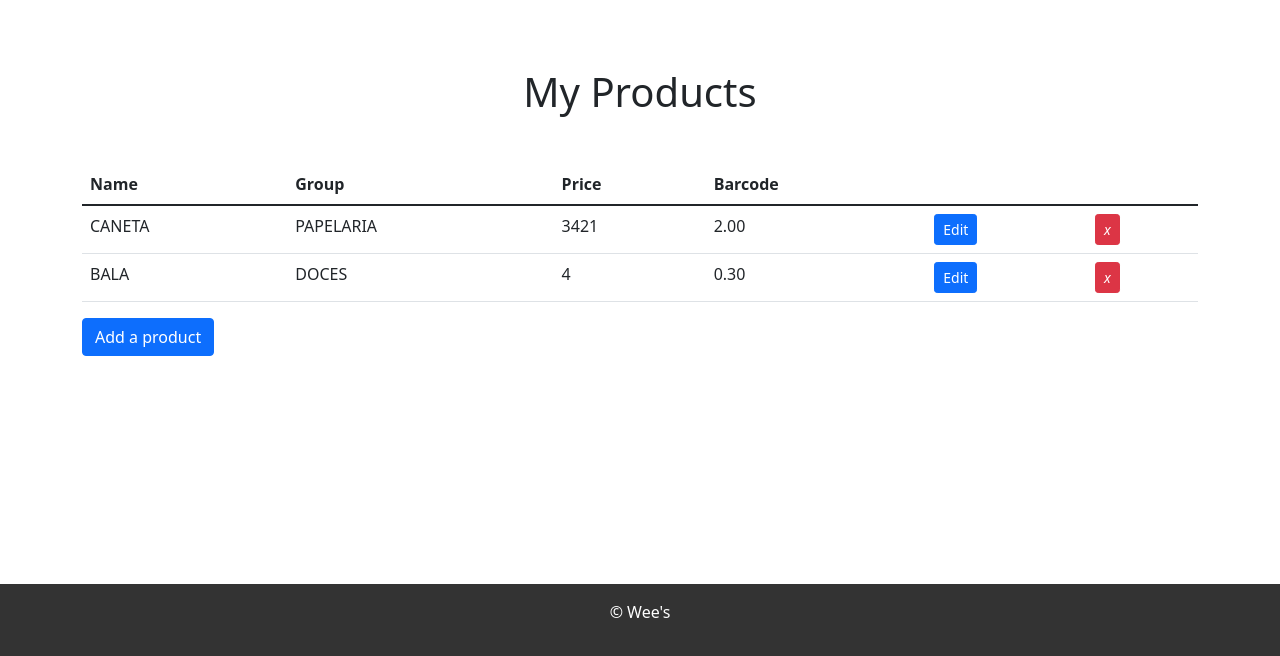
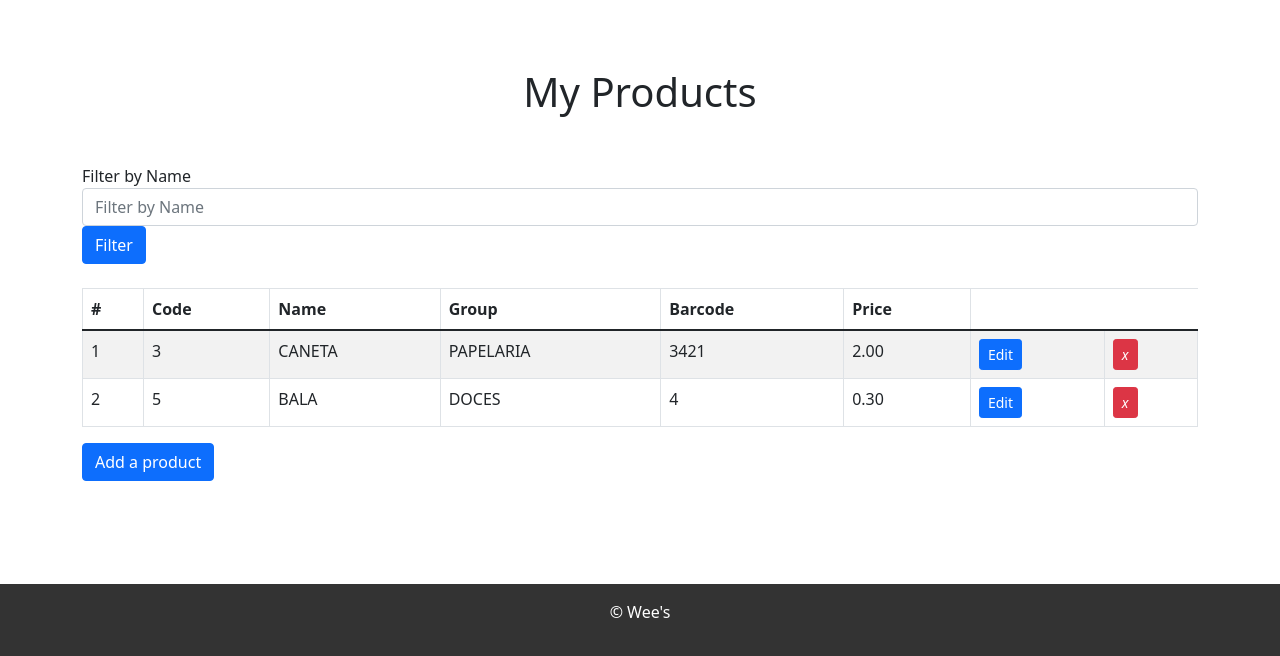
Before and after one commit to luizlee107/Point-of-Sale-System, a Django app: page /product in a window 1280 px wide. Shown: the part 144-800 px from the top of the page. Run offline with Django 4.2, Linux system fonts and the light colour scheme; data comes from the database, SQL or seed files in the repository; both versions use the stored data as it was after the commit; some libraries are stand-ins or nearby versions.

Commit message:
add_cart

```diff
--- a/app/forms.py
+++ b/app/forms.py
@@ -8,6 +8,7 @@ class ProductForm(forms.ModelForm):
     class Meta:
         model = Product
         fields = ['id','name', 'group','barcode','price']
+
 
 class PurchaseForm(forms.ModelForm):
     class Meta:
--- a/app/models.py
+++ b/app/models.py
@@ -38,6 +38,16 @@ class Pos(models.Model):
         return self.name
 
 
+class Cart(models.Model):
+    product = models.ForeignKey(Product, on_delete=models.CASCADE)
+    quantity = models.PositiveIntegerField(default=1)
+    price = models.DecimalField(max_digits=10, decimal_places=2, default=0.00)
+    group = models.CharField(max_length=100)
+    barcode = models.CharField(max_length=50)
+
+
+
+
 class Purchase(models.Model):
     purchase_code = models.AutoField(primary_key=True)
     name=models.CharField(max_length=100)
--- a/app/templates/product.html
+++ b/app/templates/product.html
@@ -1,7 +1,5 @@
 {% extends 'base.html' %}
 {% load static %}
-
-
 
 {% block title %}Weelee{% endblock %}
 
@@ -9,31 +7,56 @@
     <div class="container">
       <div class="px-5 my-5 text-center">
         <h1>My Products</h1>
+      </div>
+      <form class="form-inline mt-3" method="get" action="{% url 'product' %}">
 
+        <label for="filterName" class="sr-only">Filter by Name</label>
+        <input type="text" class="form-control" id="filterName" name="name" placeholder="Filter by Name">
+        <button type="submit" class="btn btn-primary mb-2">Filter</button>
+      </form>
+
+
+        <div class="table-responsive mt-3">
+
+          <table class="table table-striped table-bordered table-hover table">
+          <thead>
+              <tr>
+                  <th scope="col">#</th>
+                  <th scope="col">Code</th>
+                  <th scope="col">Name</th>
+                  <th scope="col">Group</th>
+                  <th scope="col">Barcode</th>
+                  <th scope="col">Price</th>
+              </tr>
+          </thead>
+          <tbody>
+                  {% for product in products %}
+                  <tr>
+                      <td>{{ forloop.counter }}</td>
+                      <td>{{ product.id }}</td>
+                      <td>{{ product.name }}</td>
+                      <td>{{ product.group }}</td>
+                      <td>{{ product.barcode }}</td>
+                      <td>{{ product.price }}</td>
+                      <td>
+                        <button class="btn btn-primary btn-sm" hx-get="{% url 'edit_product' pk=product.pk %}" hx-target="#dialog">Edit</button>
+                      </td>
+                      <td>
+                      <a href="{% url 'remove_product' pk=product.id %}" class="btn btn-danger btn-sm">
+                        <i class="fa fa-trash"> x </i>
+                      </a>
+                      </td>
+
+                  </tr>
+                  {% endfor %}
+          </tbody>
+      </table>
       </div>
 
-
-      <table class="table">
-        <thead>
-          <tr>
-            <th>Name</th>
-            <th>Group</th>
-            <th>Price</th>
-            <th>Barcode</th>
-            <th></th>
-          </tr>
-        </thead>
-        <tbody hx-trigger="load, productListChanged from:body" hx-get="{% url 'product_list' %}" hx-target="this">
-          <tr>
-            <td class="spinner-border" role="status">
-              <span class="visually-hidden">Loading...</span>
-            </td>
-          </tr>
-        </tbody>
-      </table>
       <button hx-get="{% url 'add_product' %}" hx-target="#dialog" class="btn btn-primary">
         Add a product
       </button>
+
     </div>
 
     <!-- Placeholder for the modal -->
@@ -51,5 +74,4 @@
       </div>
     </div>
 
-
 {% endblock %}
--- a/app/templates/product_list.html
+++ /dev/null
@@ -1,18 +0,0 @@
-
-{% for product in products %}
-<tr id="product-{{ product.pk }}" class="product-row">
-
-  <td>{{ product.name }}</td>
-  <td>{{ product.group }}</td>
-  <td>{{ product.barcode }}</td>
-  <td>{{ product.price }}</td>
-  <td>
-    <button class="btn btn-primary btn-sm" hx-get="{% url 'edit_product' pk=product.pk %}" hx-target="#dialog">Edit</button>
-  </td>
-  <td>
-  <a href="{% url 'remove_product' pk=product.id %}" class="btn btn-danger btn-sm">
-    <i class="fa fa-trash"> x </i>
-</a>
-</td>
-</tr>
-{% endfor %}
--- a/app/urls.py
+++ b/app/urls.py
@@ -21,7 +21,5 @@ urlpatterns = [
 
 
 
-    path('delete_product/<int:pk>',views.delete_product,name='delete_product'),
-    path('popup_content',views.products2,name='popup_content'),
     path('calculator/',views.calc,name='calc')
 ]
--- a/app/views.py
+++ b/app/views.py
@@ -8,59 +8,37 @@ from django.views.decorators.http import require_POST
 from django.shortcuts import get_object_or_404
 
 def pos(request):
-    # Initialize variables
-    cart_items = []
-    cart_total = 0
-    form = PosForm(request.POST or None)
-    products = Product.objects.all()
+    cart_items = []  # Default value
 
-    if request.method == 'POST':
-        if form.is_valid():
-            form.save()
-            return redirect('product_list')
-
-        # Process form data here if needed
-
-    # Populate cart_items with all filtered products
-    for product in products:
-        cart_items.append({
-            'name': product.name,
-            'price_unit': product.price,
-            'quantity2': 1,
-            'total': product.price * 1,
-        })
-
-    # Calculate cart total
-    cart_total = sum(item['total'] for item in cart_items)
-
-    context = {
-        'cart_items': cart_items,
-        'cart_total': cart_total,
-        'form': form,
-        'products': products,
-    }
-
-    return render(request, 'pos.html', context)
-
-
-def products2(request):
     if request.method == 'GET':
         name_to_filter = request.GET.get('name')
         barcode_to_filter = request.GET.get('barcode')
 
         if name_to_filter:
-            products = Product.objects.filter(name__icontains=name_to_filter)
+            filtered_products = Product.objects.filter(name__icontains=name_to_filter)
+        elif barcode_to_filter:
+            filtered_products = Product.objects.filter(barcode__icontains=barcode_to_filter)
+        else:
+            filtered_products = Product.objects.all()
 
-        elif barcode_to_filter:
-             products = Product.objects.filter(barcode__icontains=barcode_to_filter)
-        else:
-            products = Product.objects.all()
+        # Assuming you have a Cart model with a ForeignKey to Product
+        for product in filtered_products:
+            cart_entry, created = Cart.objects.get_or_create(product=product)
+            if not created:
+                cart_entry.quantity += 1
+                cart_entry.save()
 
-        # Prepare data to be sent as JSON
-        product_data = [{'id': product.id, 'name': product.name, 'group': product.group, 'barcode': product.barcode, 'price': product.price} for product in products]
+        # Get the cart items after processing the products
+        cart_items = Cart.objects.all()
 
-        # Return JSON response
-        return JsonResponse({'products': product_data})
+
+    context = {
+        'filtered_products': filtered_products,
+        'cart_items': cart_items
+    }
+
+    return render(request, 'pos.html', context)
+
 
 def products_filter(request):
     # Handling GET requests
@@ -74,6 +52,7 @@ def products_filter(request):
             products = Product.objects.filter(barcode__icontains=barcode_to_filter)
         else:
             products = Product.objects.all()
+
 
     context = {
         'products': products
@@ -94,7 +73,23 @@ def update_product(request,pk=None):
 
 
 def product(request):
-    return render(request, 'product.html')
+     # Handling GET requests
+    if request.method == 'GET':
+        name_to_filter = request.GET.get('name')
+        barcode_to_filter = request.GET.get('barcode')
+
+        if name_to_filter:
+            products = Product.objects.filter(name__icontains=name_to_filter)
+        elif barcode_to_filter:
+            products = Product.objects.filter(barcode__icontains=barcode_to_filter)
+        else:
+            products = Product.objects.all()
+
+    context = {
+        'products': products
+    }
+
+    return render(request, 'product.html', context)
 
 
 def product_list(request):
@@ -211,3 +206,42 @@ def calc(request):
         return render(request, 'calculator.html', content)
 
     return render(request, 'calculator.html')
+
+
+"""
+def pos(request):
+    # Initialize variables
+
+    cart_total = 0
+    form = PosForm(request.POST or None)
+    products = Product.objects.all()
+    cart_items=Cart.objects.all()
+
+    if request.method == 'POST':
+        if form.is_valid():
+            form.save()
+            return redirect('product_list')
+
+        # Process form data here if needed
+
+    # Populate cart_items with all filtered products
+    for item in cart_items:
+        cart_items.append({
+            'name': product.name,
+            'price_unit': product.price,
+            'quantity2': 1,
+            'total': product.price * 1,
+        })
+
+    # Calculate cart total
+    cart_total = sum(item['total'] for item in cart_items)
+
+    context = {
+        'cart_items': cart_items,
+        'cart_total': cart_total,
+        'form': form,
+        'products': products,
+    }
+
+    return render(request, 'pos.html', context)
+"""
```
Also changed, not shown: app/templates/pos.html (+9 -9 lines), app/templates/products_filter.html (+1 -9 lines), app/migrations/0002_cart.py (added), app/migrations/0003_remove_cart_name_cart_product_cart_quantity.py (added), app/migrations/0004_alter_cart_price_alter_cart_product.py (added), db.sqlite3.
